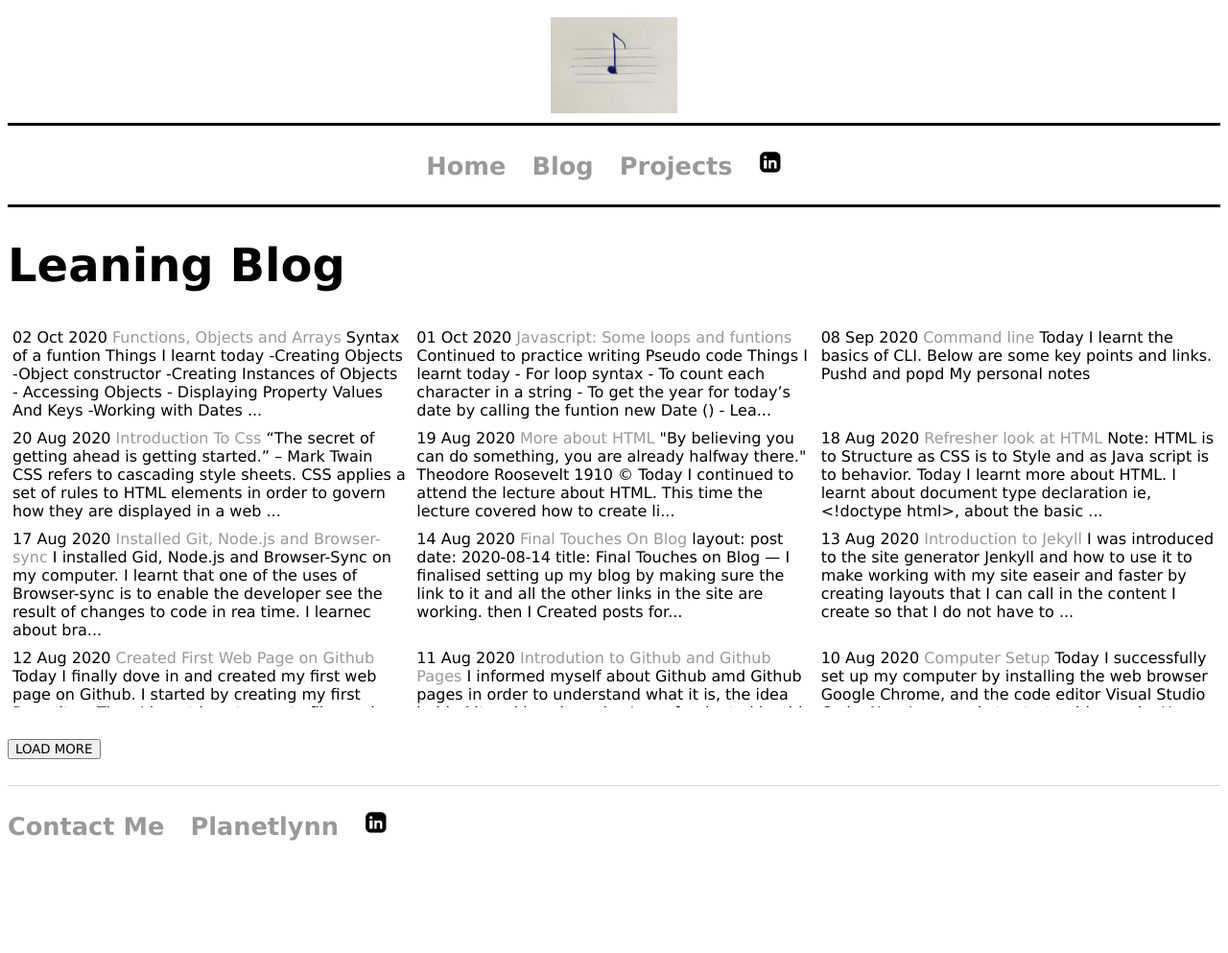
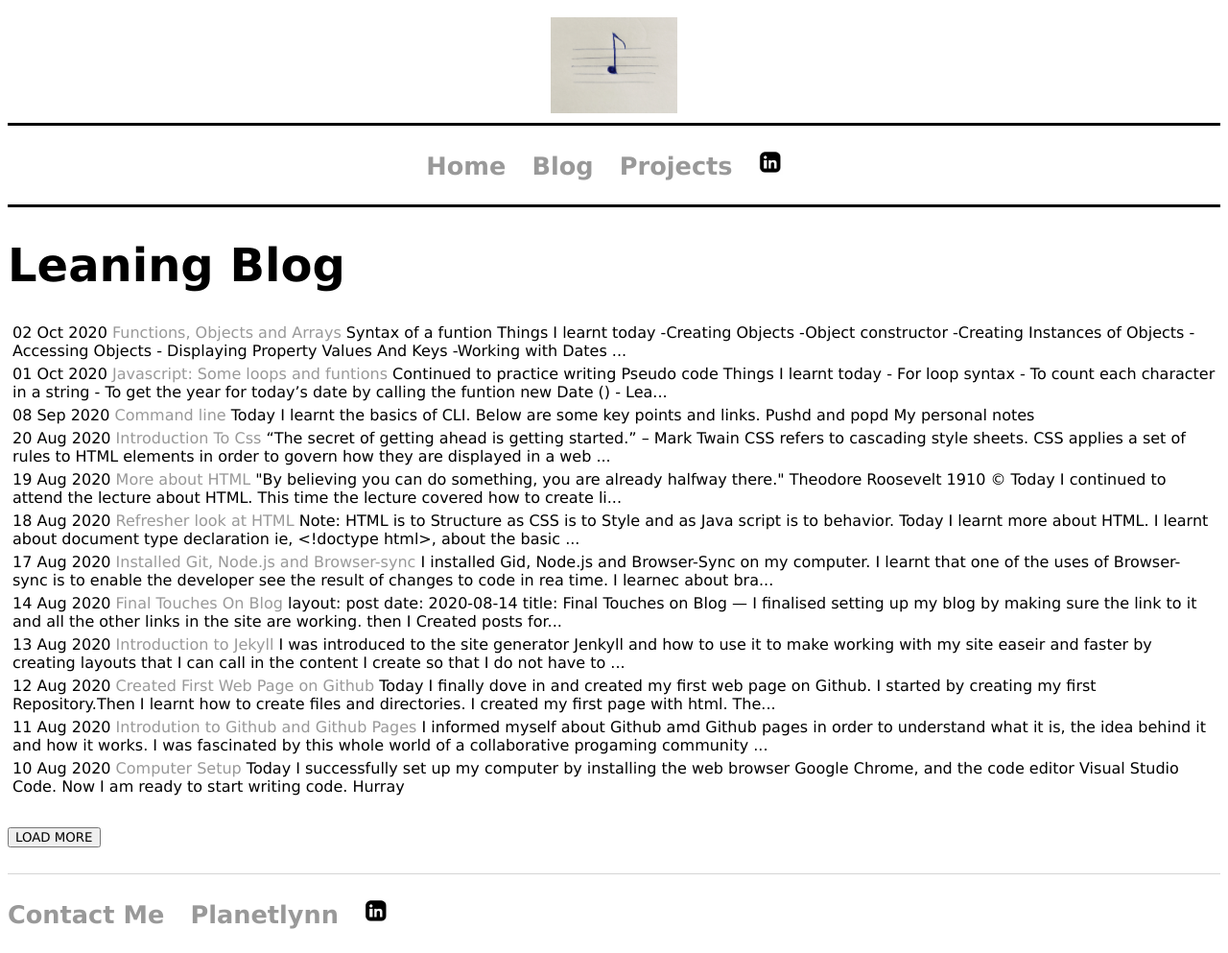
Before and after one commit to aineomugisha/aineomugisha.github.io, a Jekyll site: the page built from blog/index.html, in a window 1280 px wide. Shown: the whole page at 96% size. Built offline with Jekyll 4.4.1, drawn with Linux system fonts in a browser that asks for light colours; before the commit the page ends 901 px from its top, so only the background shows below that.

Commit message:
Update main.css

```diff
--- a/css/main.css
+++ b/css/main.css
@@ -98,15 +98,15 @@ ul.posts {
     font-size: 1em;
 }
 .posts{
-    display:flex;
+    /*display:flex;
     flex-wrap:wrap;
     overflow:hidden;
-    height:400px;
+    height:400px;*/
 
 }
 .posts>li{
-flex-basis:350px;
-    flex-grow:1;
+/*flex-basis:350px;
+    flex-grow:1;*/
      font-family: "Lucida Sans Unicode", "Lucida Grande", sans-serif;
     margin:5px;
 }
```
